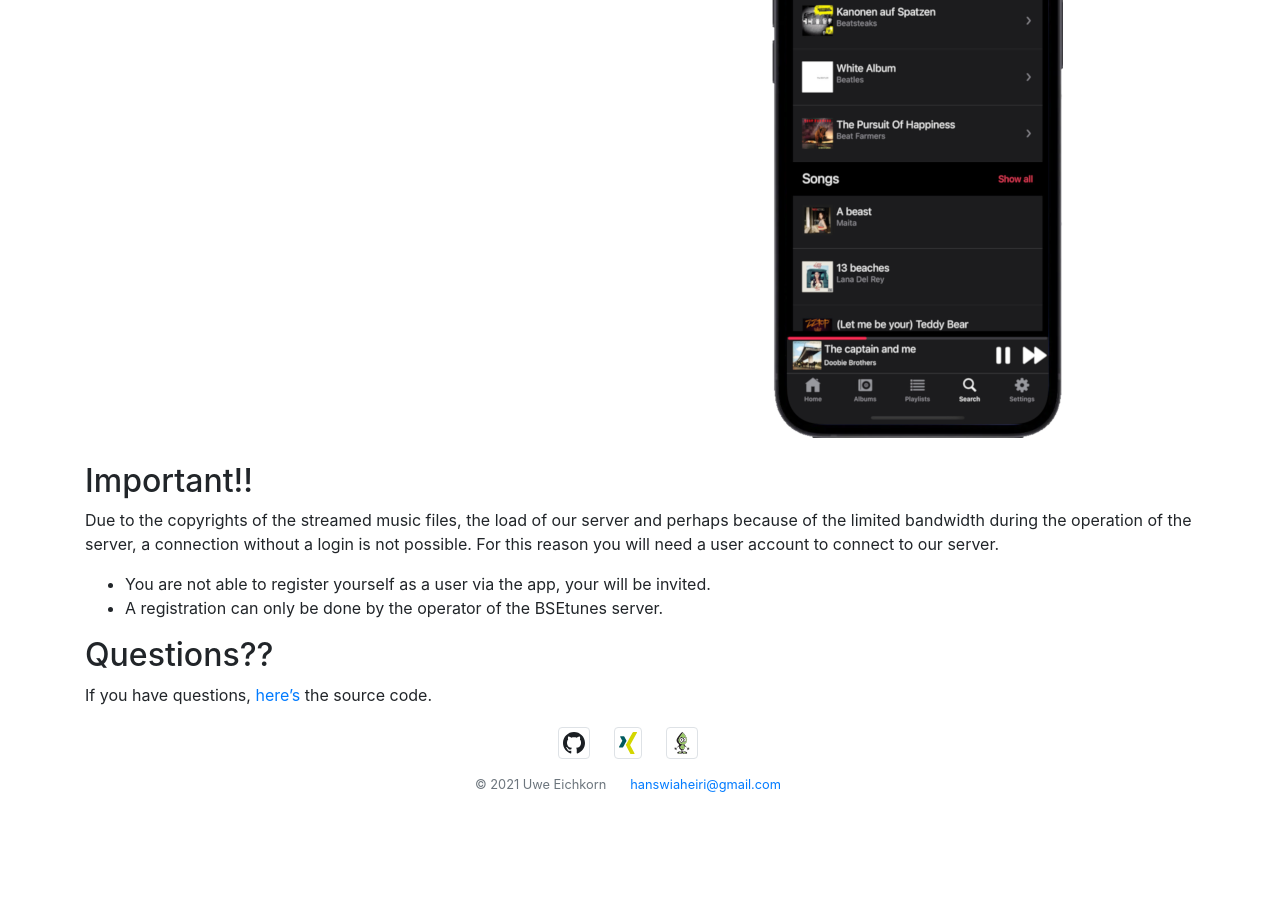
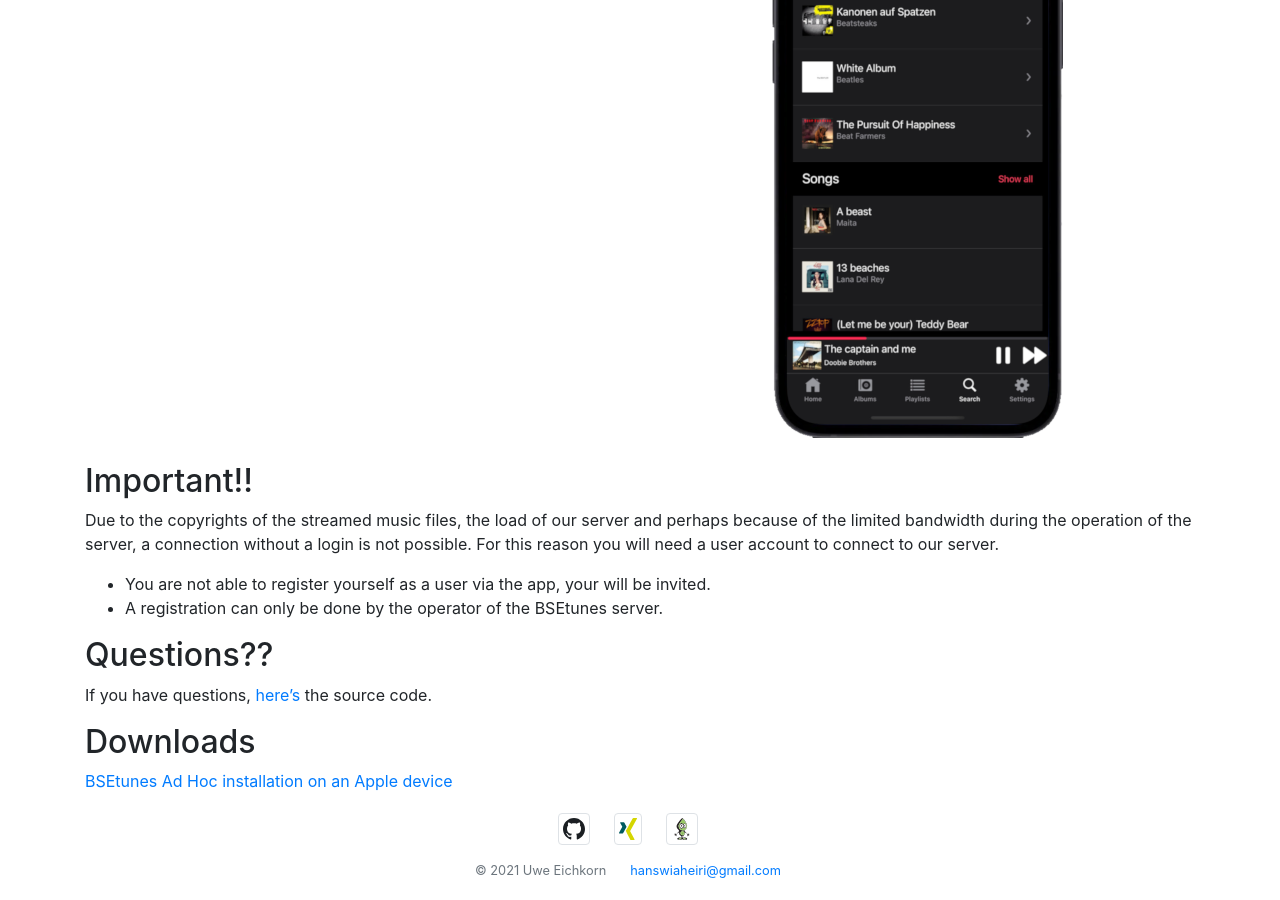
Before and after one commit to uwe-e/uwe-e.github.io, a Jekyll site: the page built from _posts/2021-02-26-BSEtunes-xamarin-client.markdown, in a window 1280 px wide and 900 px high, scrolled down 2934 px. Built offline with Jekyll 4.4.1, drawn with Linux system fonts in a browser that asks for light colours; before the commit the page ends 3748 px from its top, so only the background shows below that.

Commit message:
ipa file added

```diff
--- a/_posts/2021-02-26-BSEtunes-xamarin-client.markdown
+++ b/_posts/2021-02-26-BSEtunes-xamarin-client.markdown
@@ -47,3 +47,7 @@ Due to the copyrights of the streamed music files, the load of our server and pe
 
 ## Questions??
 If you have questions, [here's]({{site.repositories.bsetunes_xamarin}}) the source code.
+
+## Downloads
+
+<a href="itms-services://?action=download-manifest&url=/downloads/bsetunes/ios/manifest.plist">BSEtunes Ad Hoc installation on an Apple device</a>
```
Also changed, not shown: downloads/bsetunes/ios/logo_512x512.png (added), downloads/bsetunes/ios/logo_57x57.png (added), 5 other files.
